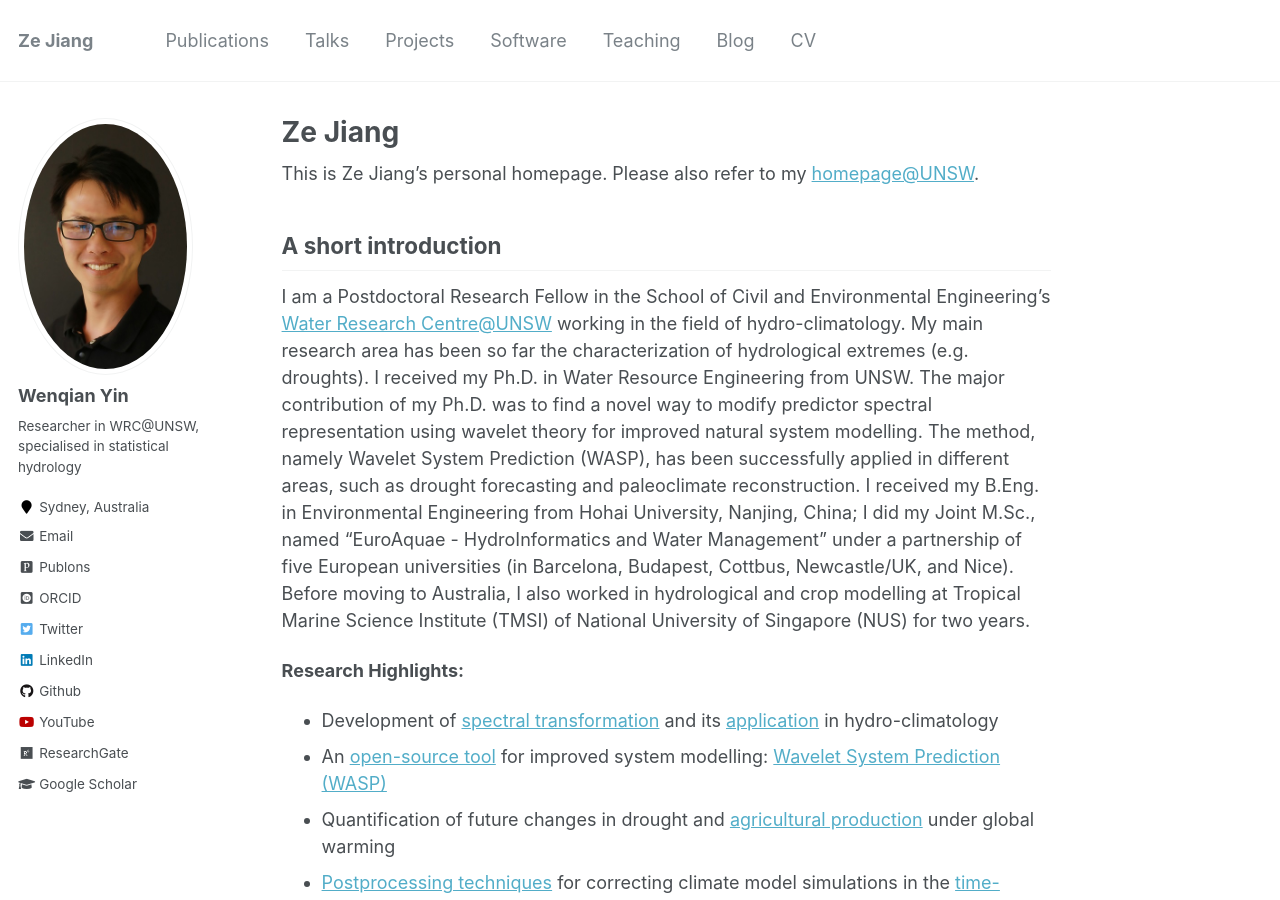
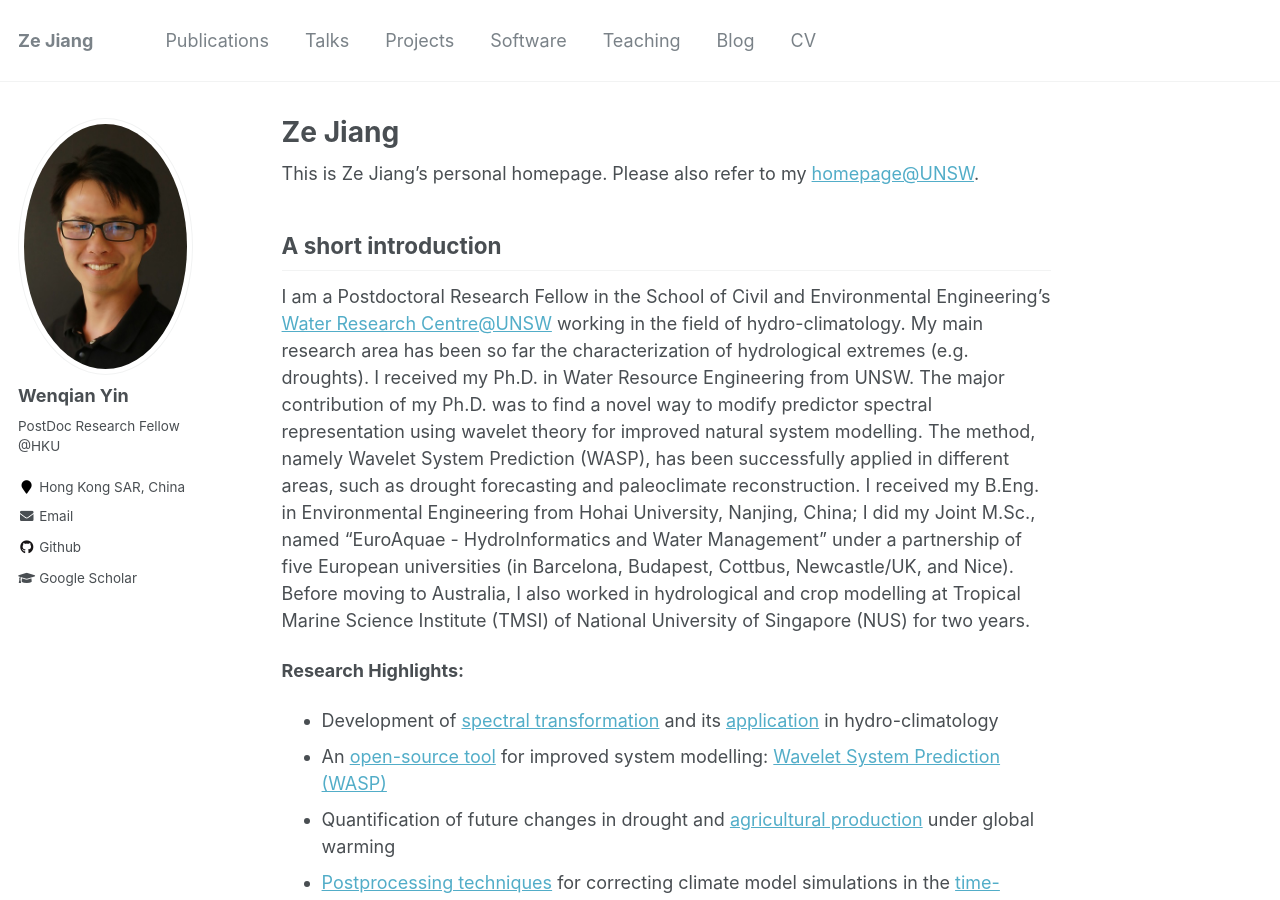
Before and after one commit to wenqianYIN/wb, a Jekyll site: the page built from _pages/about.md, in a window 1280 px wide and 900 px high. Built offline with Jekyll 4.4.1, drawn with Linux system fonts in a browser that asks for light colours; some web fonts are replaced.

Commit message:
Update _config.yml

```diff
--- a/_config.yml
+++ b/_config.yml
@@ -82,14 +82,14 @@ analytics:
 author:
   name             : "Wenqian Yin"
   avatar           : "profile.jpg"
-  bio              : "Researcher in WRC@UNSW, specialised in statistical hydrology"
-  location         : "Sydney, Australia"
+  bio              : "PostDoc Research Fellow @HKU"
+  location         : "Hong Kong SAR, China"
   employer         :
   pubmed           : #"https://www.ncbi.nlm.nih.gov/pubmed/?term=john+snow"
-  googlescholar    : "https://scholar.google.com/citations?user=4iVouPYAAAAJ&hl=en"
-  email            : "ze.jiang@hotmail.com"
-  researchgate     : "https://www.researchgate.net/profile/Ze_Jiang3"
-  publons          : "https://publons.com/researcher/3963266/ze-jiang/"
+  googlescholar    : "https://scholar.google.com/citations?user=w-p37TgAAAAJ&hl=en"
+  email            : "wqyin@eee.hku.hk"
+  researchgate     : #"https://www.researchgate.net/profile/Ze_Jiang3"
+  publons          : #"https://publons.com/researcher/3963266/ze-jiang/"
   uri              :
   bitbucket        :
   codepen          :
@@ -97,24 +97,24 @@ author:
   flickr           :
   facebook         :
   foursquare       :
-  github           : "zejiang-unsw"
+  github           : "wenqianYIN"
   google_plus      :
   keybase          :
   instagram        :
   impactstory      : #"https://profiles.impactstory.org/u/xxxx-xxxx-xxxx-xxxx"
   lastfm           :
-  linkedin         : "zejiang"
-  orcid            : "http://orcid.org/0000-0002-3472-0829"
+  linkedin         : #"zejiang"
+  orcid            : #"http://orcid.org/0000-0002-3472-0829"
   pinterest        :
   soundcloud       :
   stackoverflow    : #"http://stackoverflow.com/users/123456/username"
   steam            :
   tumblr           :
-  twitter          : "ZeJiang3"
+  twitter          : #"ZeJiang3"
   vine             :
   weibo            :
   xing             :
-  youtube          : "UCDgVmJEzD5czbTlTdVVewKA"
+  youtube          : #"UCDgVmJEzD5czbTlTdVVewKA"
   wikipedia        :
 
 # Reading Files
```
